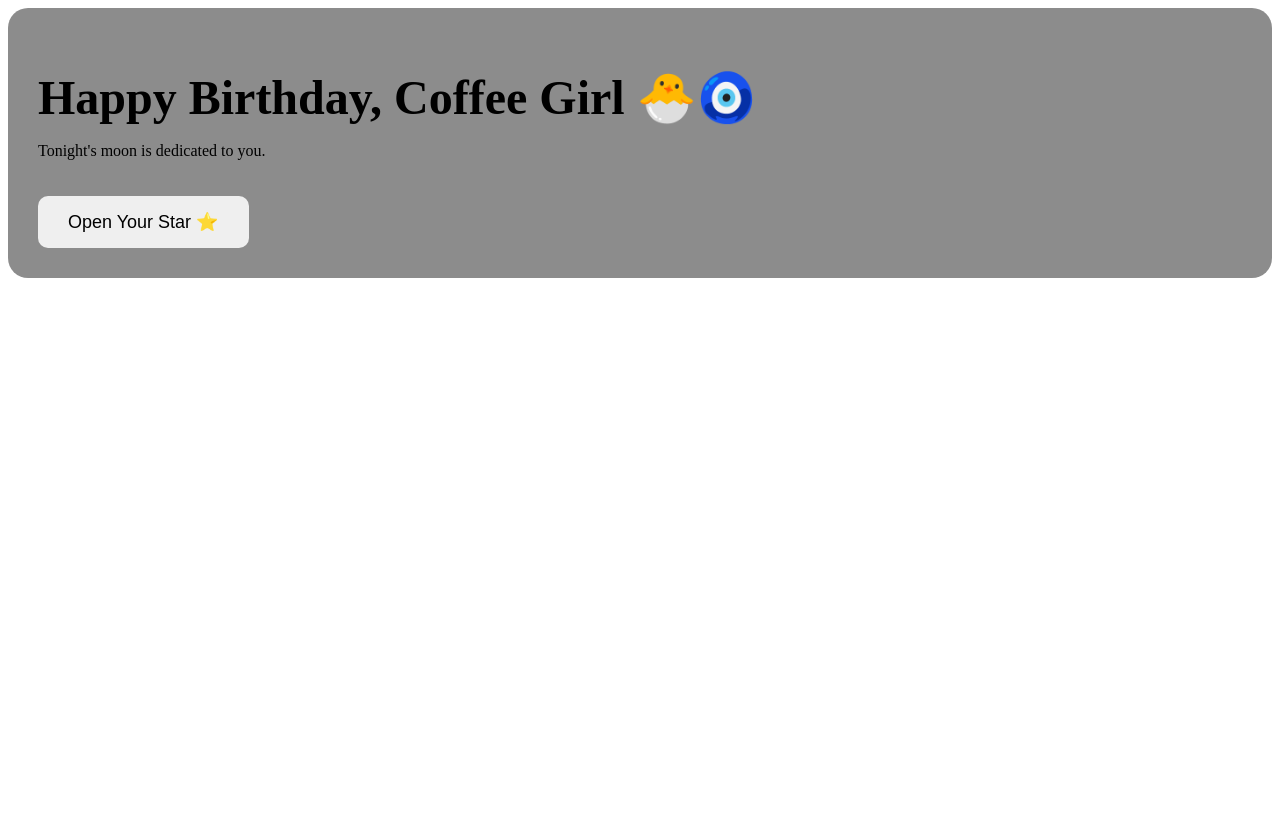
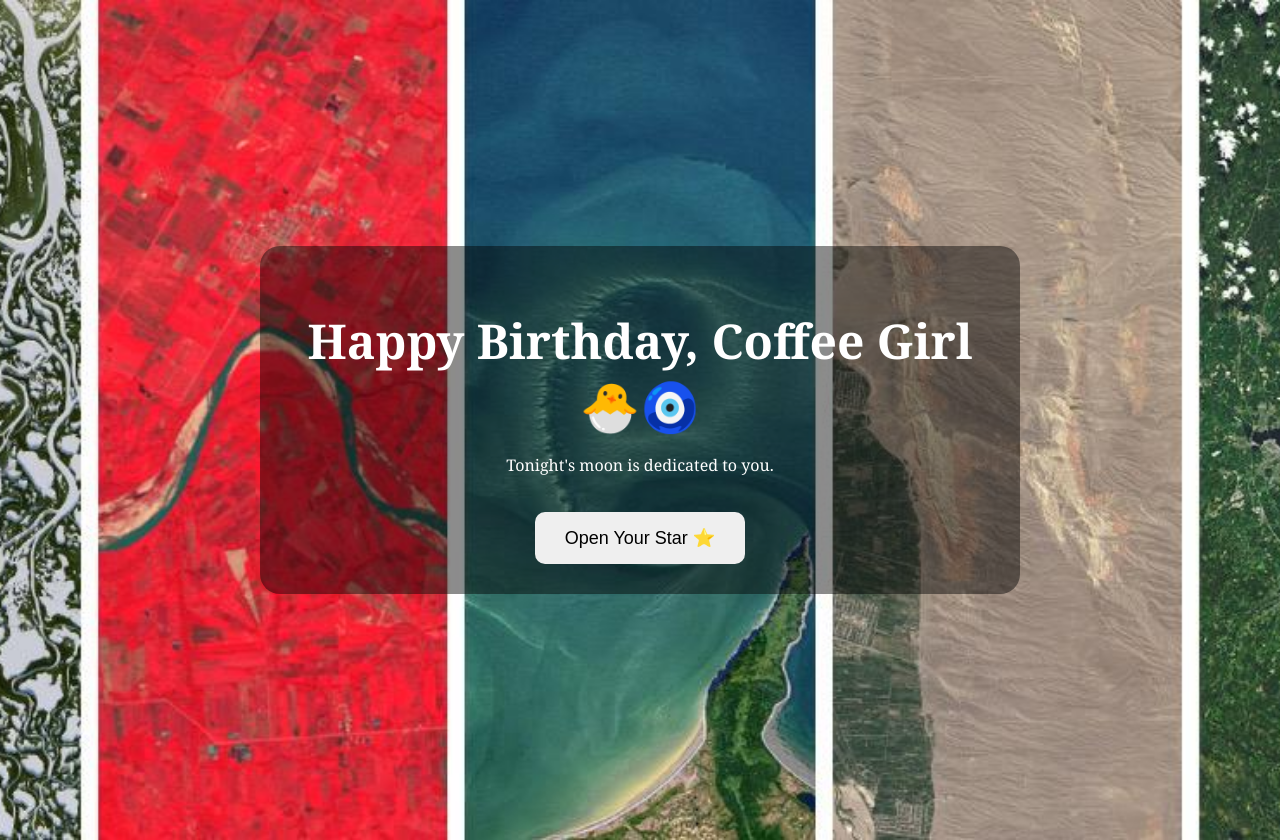
Before and after one commit to ahirp0811-spec/night-sky-for-batak, a plain HTML site: page index.html in a window 1280 px wide. Before the commit the page ends 800 px from the top, so only its background shows below. Drawn offline with Linux system fonts and the light colour scheme.

Commit message:
Update index.html

```diff
--- a/index.html
+++ b/index.html
@@ -6,13 +6,13 @@
 
 <style>
 
-<body>
-
-<h1>Image Test</h1>
-
-<img src="moon.moon.jpeg" width="800">
-
-</body>
+body{
+margin:0;
+font-family:Georgia, serif;
+background:black;
+color:white;
+text-align:center;
+}
 
 .hero{
 height:100vh;
@@ -30,6 +30,7 @@
 background:rgba(0,0,0,0.45);
 padding:30px;
 border-radius:20px;
+max-width:700px;
 }
 
 h1{
```
